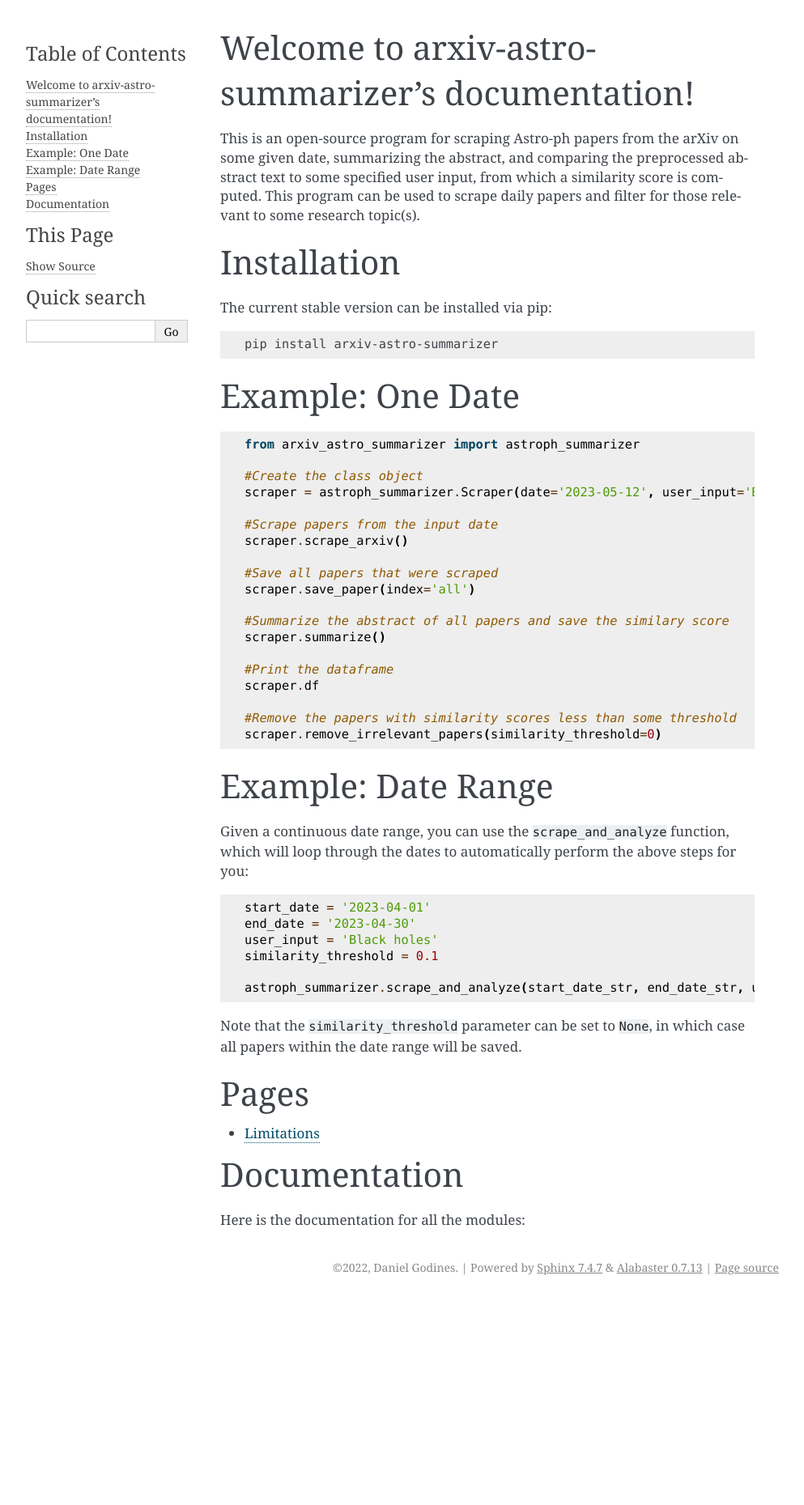
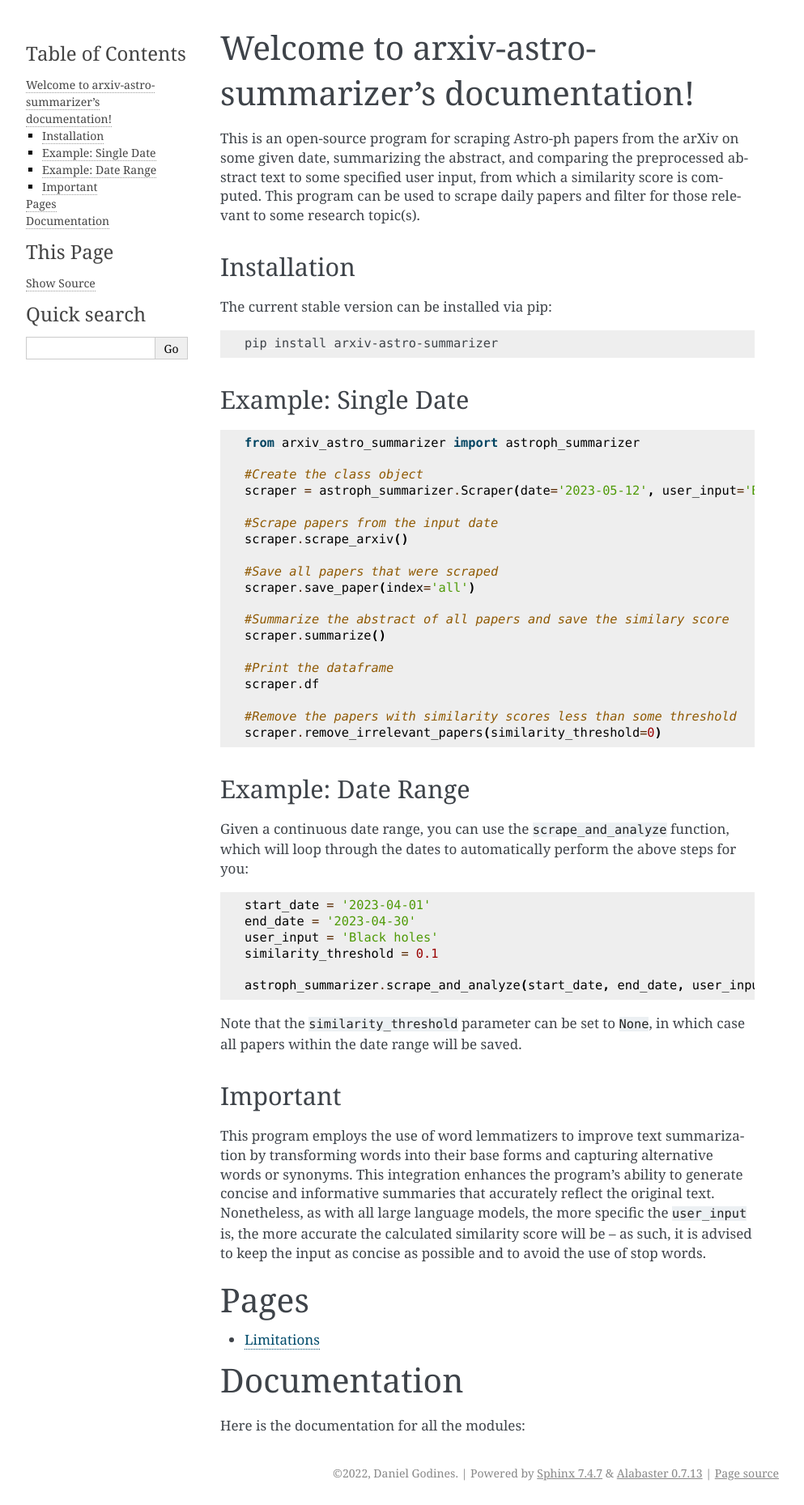
Before and after one commit to Professor-G/arxiv-astro-summarizer, a Sphinx documentation site: the page built from docs/index.rst, in a window 1280 px wide. Shown: the whole page at 81% size, without its empty margins (148-1141 px from the left). Built offline with Sphinx 7.4.7, drawn with Linux system fonts in a browser that asks for light colours; pages that are not in the unit, such as notebooks, are missing from menus; before the commit the page ends 1605 px from its top, so only the background shows below that.

Commit message:
update docs

```diff
--- a/docs/index.rst
+++ b/docs/index.rst
@@ -7,17 +7,16 @@ Welcome to arxiv-astro-summarizer's documentation!
 ===============================
 This is an open-source program for scraping Astro-ph papers from the arXiv on some given date, summarizing the abstract, and comparing the preprocessed abstract text to some specified user input, from which a similarity score is computed. This program can be used to scrape daily papers and filter for those relevant to some research topic(s).
 
-
 Installation
-==================
+------------
 The current stable version can be installed via pip:
 
 .. code-block:: bash
 
     pip install arxiv-astro-summarizer
 
-Example: One Date
-==================
+Example: Single Date
+------------
 
 .. code-block:: python
 
@@ -42,7 +41,7 @@ Example: One Date
    scraper.remove_irrelevant_papers(similarity_threshold=0)
 
 Example: Date Range
-==================
+------------
 
 Given a continuous date range, you can use the ``scrape_and_analyze`` function, which will loop through the dates to automatically perform the above steps for you:
 
@@ -53,9 +52,14 @@ Given a continuous date range, you can use the ``scrape_and_analyze`` function,
    user_input = 'Black holes'
    similarity_threshold = 0.1
 
-   astroph_summarizer.scrape_and_analyze(start_date_str, end_date_str, user_input=user_input, similarity_threshold=similarity_threshold, path=None)
+   astroph_summarizer.scrape_and_analyze(start_date, end_date, user_input=user_input, similarity_threshold=similarity_threshold, path=None)
 
 Note that the ``similarity_threshold`` parameter can be set to ``None``, in which case all papers within the date range will be saved.
+
+Important
+------------
+
+This program employs the use of word lemmatizers to improve text summarization by transforming words into their base forms and capturing alternative words or synonyms. This integration enhances the program's ability to generate concise and informative summaries that accurately reflect the original text. Nonetheless, as with all large language models, the more specific the ``user_input`` is, the more accurate the calculated similarity score will be -- as such, it is advised to keep the input as concise as possible and to avoid the use of stop words.
 
 Pages
 ==================
```
